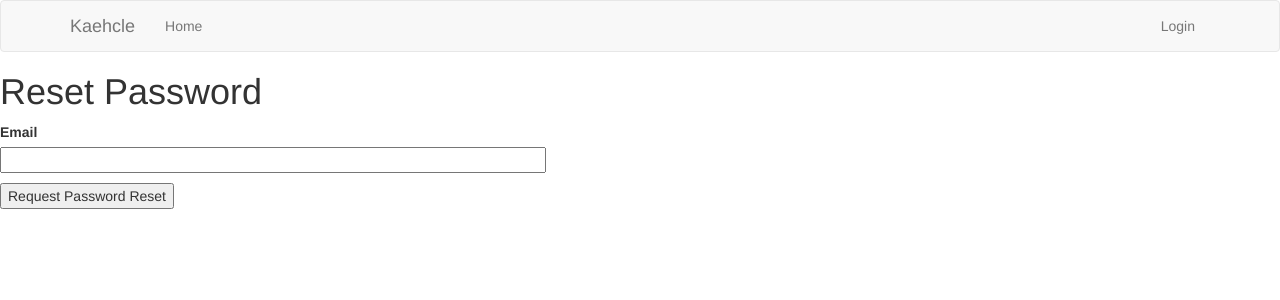
After one commit to BuildForSDGCohort2/Team-1561-Backend, a Flask app: page /reset_password_request in a window 1280 px wide. The commit adds this page. Shown: the top 300 px of the page. Run offline with Flask 2, Linux system fonts and the light colour scheme; parts of the project's set-up code (start-up, migrations or seed data) failed here and were passed over; some libraries are stand-ins or nearby versions.

Commit message:
Email Support

```diff
--- a/app/__init__.py
+++ b/app/__init__.py
@@ -11,6 +11,7 @@ from flask_sqlalchemy import SQLAlchemy
 from flask_migrate import Migrate
 from flask_login import LoginManager
 from flask_bootstrap import Bootstrap
+from flask_mail import Mail
 
 app = Flask(__name__)
 app.config.from_object(Config)
@@ -19,5 +20,6 @@ migrate = Migrate(app, db)
 login = LoginManager(app)
 login.login_view = 'login'
 bootstrap = Bootstrap(app)
+mail = Mail(app)
 
 from app import routes, models
--- a/app/forms.py
+++ b/app/forms.py
@@ -33,3 +33,13 @@ class EditProfileForm(FlaskForm):
     username = StringField('Username', validators=[DataRequired()])
     about_me = TextAreaField('About me', validators=[Length(min=0, max=140)])
     submit = SubmitField('Submit')
+
+class ResetPasswordRequestForm(FlaskForm):
+    email = StringField('Email', validators=[DataRequired(), Email()])
+    submit = SubmitField('Request Password Reset')
+
+class ResetPasswordForm(FlaskForm):
+    password = PasswordField('Password', validators=[DataRequired()])
+    password2 = PasswordField(
+        'Repeat Password', validators=[DataRequired(), EqualTo('password')])
+    submit = SubmitField('Request Password Reset')
--- a/app/routes.py
+++ b/app/routes.py
@@ -1,10 +1,9 @@
 from flask import render_template, flash, redirect, url_for, request
 from app import app, db
-from app.forms import LoginForm, EditProfileForm
+from app.forms import LoginForm, EditProfileForm, ResetPasswordRequestForm, ResetPasswordForm, RegistrationForm, send_password_reset_email
 from flask_login import current_user, login_user, logout_user, login_required
 from app.models import User
 from werkzeug.urls import url_parse
-from app.forms import RegistrationForm
 
 
 
@@ -72,3 +71,37 @@ def edit_profile():
         form.about_me.data = current_user.about_me
     return render_template('edit_profile.html', title='Edit Profile',
                            form=form)
+
+@app.route('/logout')
+def logout():
+    logout_user()
+    return redirect(url_for('index'))
+
+@app.route('/reset_password_request', methods=['GET', 'POST'])
+def reset_password_request():
+    if current_user.is_authenticated:
+        return redirect(url_for('index'))
+    form = ResetPasswordRequestForm()
+    if form.validate_on_submit():
+        user = User.query.filter_by(email=form.email.data).first()
+        if user:
+            send_password_reset_email(user)
+        flash('Check your email for the instructions to reset your password')
+        return redirect(url_for('login'))
+    return render_template('reset_password_request.html',
+                           title='Reset Password', form=form)
+
+@app.route('/reset_password/<token>', methods=['GET', 'POST'])
+def reset_password(token):
+    if current_user.is_authenticated:
+        return redirect(url_for('index'))
+    user = User.verify_reset_password_token(token)
+    if not user:
+        return redirect(url_for('index'))
+    form = ResetPasswordForm()
+    if form.validate_on_submit():
+        user.set_password(form.password.data)
+        db.session.commit()
+        flash('Your password has been reset.')
+        return redirect(url_for('login'))
+    return render_template('reset_password.html', form=form)
--- a/app/templates/base.html
+++ b/app/templates/base.html
@@ -26,7 +26,7 @@
                     <li><a href="{{ url_for('login') }}">Login</a></li>
                     {% else %}
                     <li><a href="{{ url_for('user', username=current_user.username) }}">Profile</a></li>
-
+                    <li><a href="{{ url_for('logout') }}">Logout</a></li>
                     {% endif %}
                 </ul>
             </div>
--- /dev/null
+++ b/app/templates/reset_password_request.html
@@ -0,0 +1,16 @@
+{% extends "base.html" %}
+
+{% block content %}
+    <h1>Reset Password</h1>
+    <form action="" method="post">
+        {{ form.hidden_tag() }}
+        <p>
+            {{ form.email.label }}<br>
+            {{ form.email(size=64) }}<br>
+            {% for error in form.email.errors %}
+            <span style="color: red;">[{{ error }}]</span>
+            {% endfor %}
+        </p>
+        <p>{{ form.submit() }}</p>
+    </form>
+{% endblock %}
--- a/config.py
+++ b/config.py
@@ -7,3 +7,9 @@ class Config(object):
     SQLALCHEMY_DATABASE_URI = os.environ.get('DATABASE_URL') or \
         'sqlite:///' + os.path.join(basedir, 'app.db')
     SQLALCHEMY_TRACK_MODIFICATIONS = False
+    MAIL_SERVER = os.environ.get('MAIL_SERVER')
+    MAIL_PORT = int(os.environ.get('MAIL_PORT') or 25)
+    MAIL_USE_TLS = os.environ.get('MAIL_USE_TLS') is not None
+    MAIL_USERNAME = os.environ.get('MAIL_USERNAME')
+    MAIL_PASSWORD = os.environ.get('MAIL_PASSWORD')
+    ADMINS = ['mucheru@outlook.com']
```
Also changed, not shown: app/email.py (added, +25 -0 lines), app/models.py (+14 -0 lines), app/templates/email/reset_password.html (added, +12 -0 lines), app/templates/email/reset_password.txt (added, +11 -0 lines), app/templates/reset_password.html (added, +23 -0 lines).
